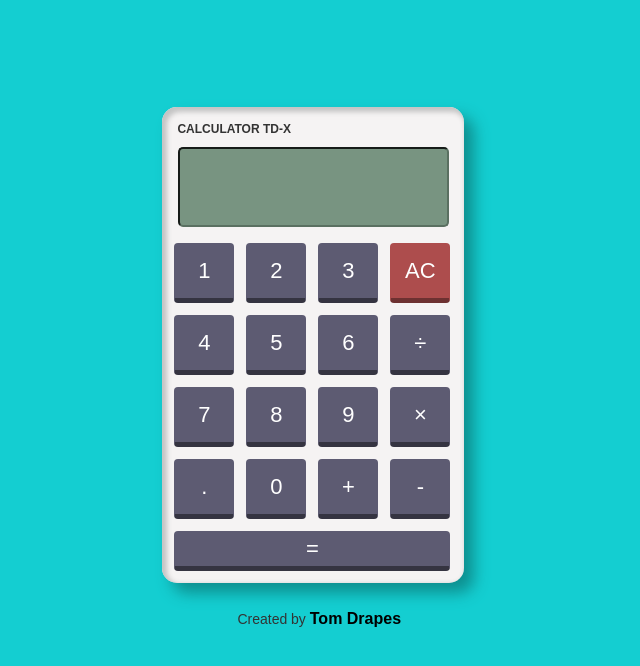
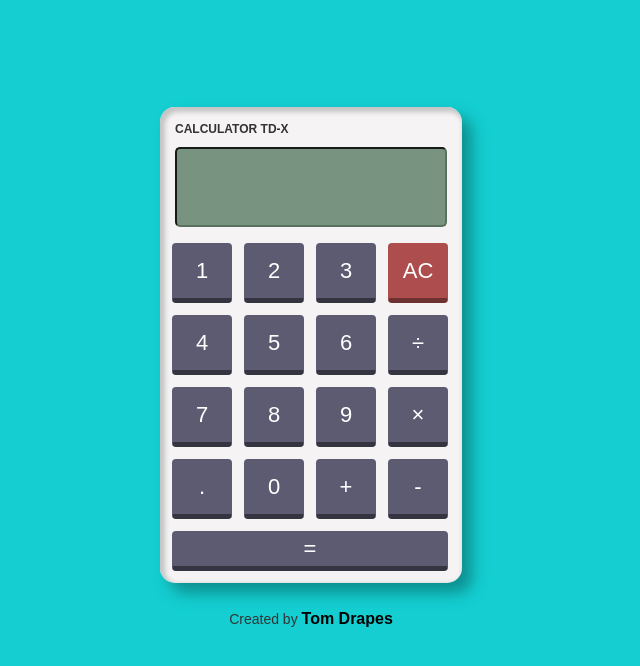
Before and after one commit to TomDrapes/calculator, a plain HTML site: page index.html in a window 1280 px wide. Shown: the whole page, without its empty margins (329-969 px from the left). Drawn offline with nearby package versions, Linux system fonts and the light colour scheme.

Commit message:
changed margin on wrapper to auto l/r

```diff
--- a/css/style.css
+++ b/css/style.css
@@ -2,7 +2,6 @@ body{
     background-color: rgb(20, 206, 209);
     font-family: Arial, Helvetica, sans-serif;
     font-size: 14px;
-    padding-left:38%;
     padding-top: 8%;
 
 }
@@ -15,6 +14,8 @@ body{
     border-radius: 15px;
     box-shadow:3px 3px 5px 2px rgb(196, 196, 196) inset, 10px 10px 15px rgb(14, 143, 143);
     margin: 5px;
+    margin-left: auto;
+    margin-right: auto;
 }
 
 h6{
@@ -74,8 +75,7 @@ h6{
 
 }
 #footer{
-    float: left;
-    padding-left: 80px;
+    text-align: center;
 }
 
 a{
@@ -87,24 +87,3 @@ a:hover{
     color: white;
     text-decoration: none;
 }
-
-/* Layout for screen width < 420px */
-@media (min-width: 200px){
-    body{
-        padding-left: 3%;
-    }
-}
-
-/* Layout for screen width > 420px
-@media (min-width: 420px){
-    body{
-        padding-left: 20%;
-    }
-}
-
-/* Layout for screen width > 600px */
-@media (min-width: 600px){
-    body{
-        padding-left: 38%;
-    }
-}
```
